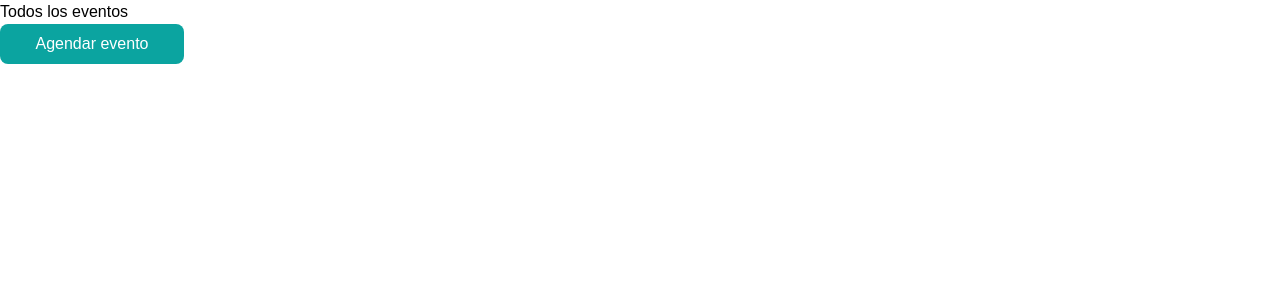
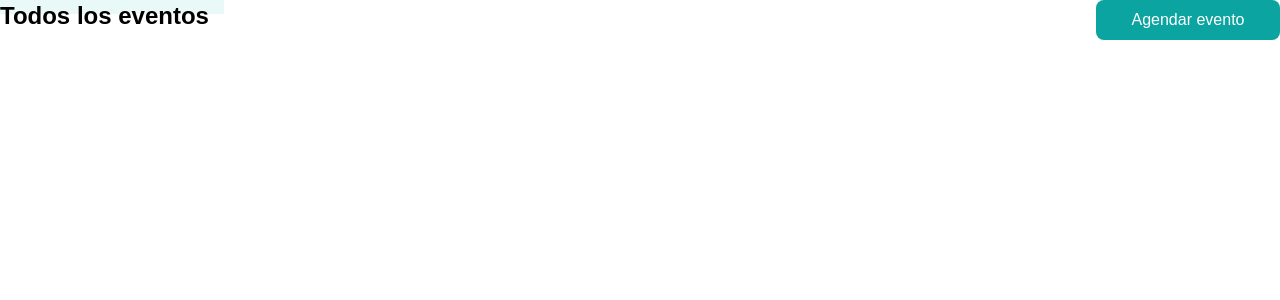
Before and after one commit to kevin-Bejarano-Aviles/api-proyecto-valtech, a React (Create React App) app in the folder front/: page /eventos in a window 1280 px wide. Shown: the top 300 px of the page. Built offline with nearby package versions, Linux system fonts and the light colour scheme.

Commit message:
empezando con private route

```diff
--- a/front/src/pages/EventsPage.jsx
+++ b/front/src/pages/EventsPage.jsx
@@ -6,8 +6,11 @@ function EventsPage() {
 
     return (
         <>
-        <div>
-            <h1>Todos los eventos</h1>
+        <div className="flex justify-between">
+            <div className="flex">
+                <h1 className="absolute z-1 text-2xl font-semibold">Todos los eventos</h1>
+                <div className="h-3.5 w-56  bg-backgroundGray"></div>
+            </div>
             <Button
                 type="button"
                 name="Agendar evento"
```
